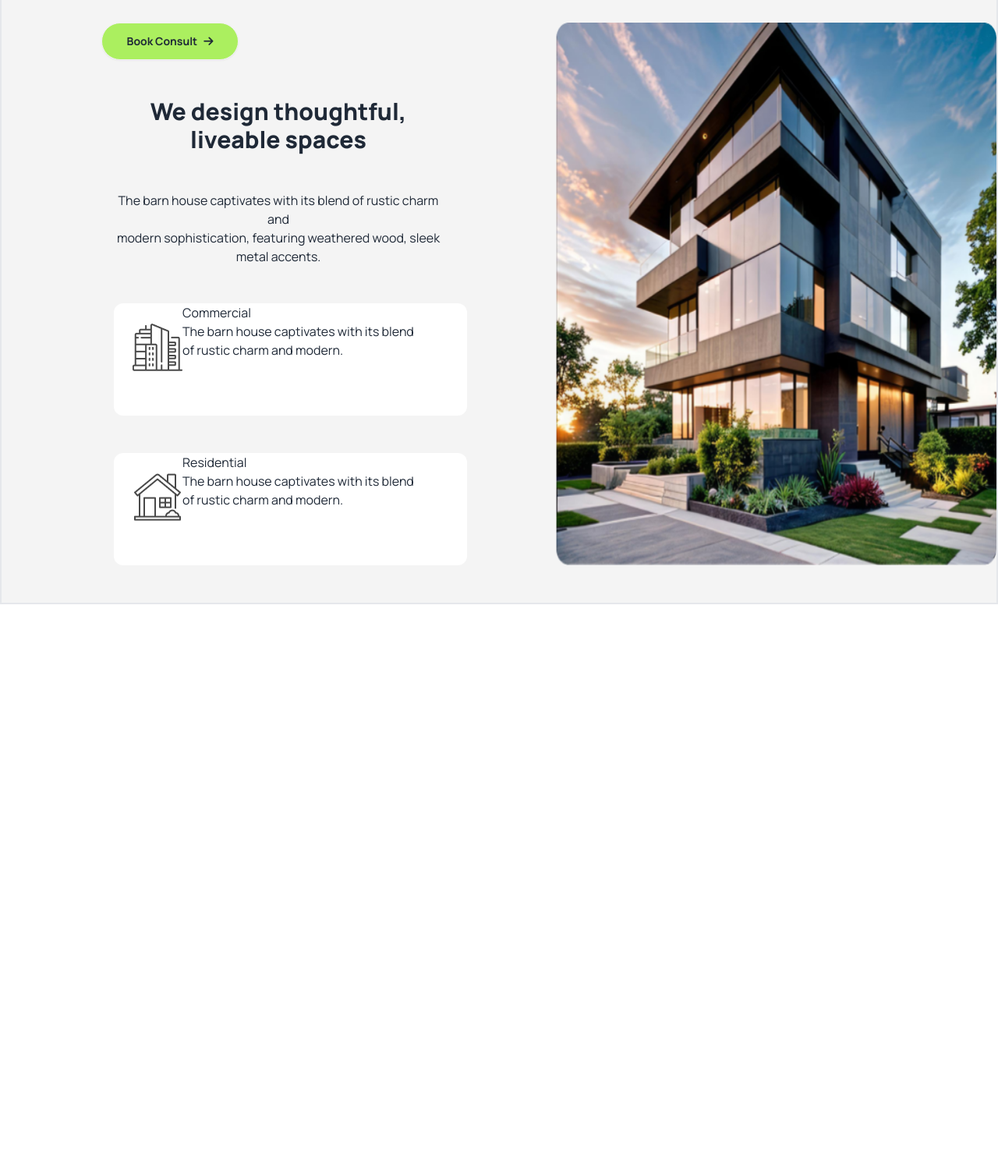
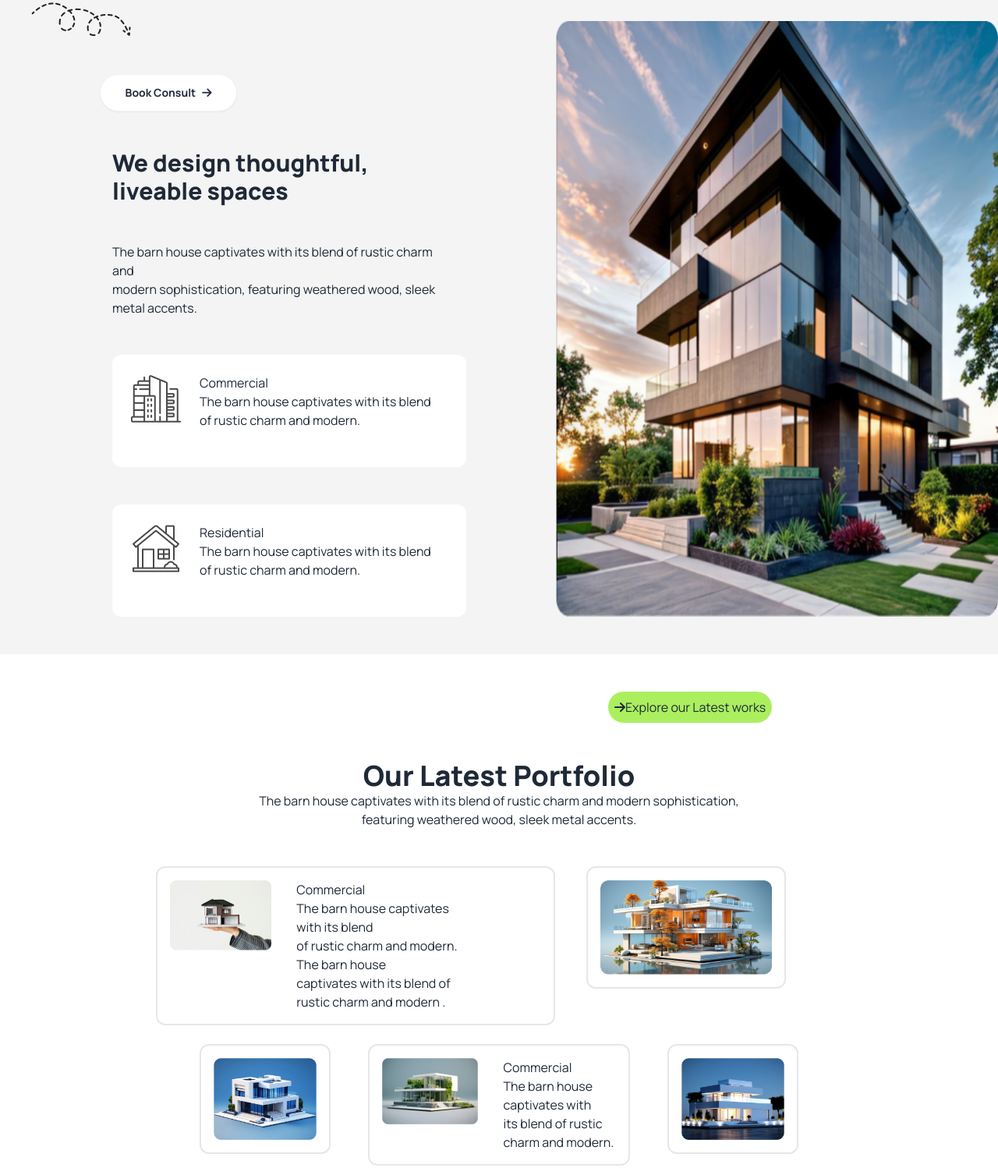
Before and after one commit to tanvirahamad015/Rinterio, a plain HTML site: page index.html in a window 1280 px wide. Shown: the part 923-2421 px from the top of the page at 78% size. Before the commit the page ends 1698 px from the top, so only its background shows below. Drawn offline with nearby package versions, Linux system fonts and the light colour scheme.

Commit message:
3rd part

```diff
--- a/index.html
+++ b/index.html
@@ -33,9 +33,9 @@
 
         </div>
         <div class="">
-            <i class="lg:fa-solid lg:fa-magnifying-glass lg:mr-6 hidden"></i>
-            <i class="lg:fa-solid lg:fa-cart-shopping lg:mr-5 hidden"></i>
-           <button class="lg:btn lg:bg-[#ABEF5F] lg:rounded-3xl lg:font-bold hidden">
+            <i class="lg:fa-solid lg:fa-magnifying-glass lg:mr-6 "></i>
+            <i class="lg:fa-solid lg:fa-cart-shopping lg:mr-5 "></i>
+           <button class="lg:btn lg:bg-[#ABEF5F] lg:rounded-3xl lg:font-bold ">
               Book Consult
                 <i class="fa-solid fa-arrow-right"></i>
               </button>
@@ -56,29 +56,57 @@
 
 <!-- second part -->
 
-    <section class="w-full h-fit border-2 bg-[#F4F4F4] mt-12 lg:flex">
+    <section class="w-full h-fit  bg-[#F4F4F4] mt-12 lg:flex">
 
       <div class="lg:w-2/4">
-        <img class="lg:mt-6 lg:ml-10 hidden" src="./assets/Vector.png" alt="">
-          <button class="btn bg-[#ABEF5F] rounded-3xl font-bold lg:ml-32 ml-28 w-44 mt-12">
+        <img class="lg:mt-6 lg:ml-10 " src="./assets/Vector.png" alt="">
+          <button class="btn bg-white rounded-3xl font-bold lg:ml-32 ml-28 w-44 mt-12">
               Book Consult
                 <i class="fa-solid fa-arrow-right"></i>
               </button>
 
 
-              <h1 class="mt-12 lg:ml-36 lg:text-3xl lg:font-extrabold text-xl ml-8 text-center font-extrabold	">We design thoughtful,<br> liveable spaces</h1>
-              <p class="mt-12 lg:ml-36 text-center	">The barn house captivates with its blend of rustic charm and <br>
+              <h1 class="mt-12 lg:ml-36 lg:text-3xl lg:font-extrabold text-xl ml-8 font-extrabold lg:text-left	">We design thoughtful,<br> liveable spaces</h1>
+              <p class="mt-12 lg:ml-36 text-center lg:text-left	">The barn house captivates with its blend of rustic charm and <br>
                   modern sophistication, featuring weathered wood, sleek metal accents.</p>
 
-                  <div class="lg:w-4/5 w-full h-36 mt-12 w-4/5 bg-white rounded-xl flex lg:ml-36"><div><img class="ml-6 mt-6" src="./assets/commercial.png" alt=""></div> <div><h1>Commercial</h1> <p>The barn house captivates with its blend <br> of rustic charm and modern.</p></div> </div>
+                  <div class="lg:w-4/5 w-full h-36 mt-12 w-4/5 bg-white rounded-xl flex lg:ml-36"><div><img class="ml-6 mt-6" src="./assets/commercial.png" alt=""></div> <div><h1 class="lg:mt-6 lg:ml-6">Commercial</h1> <p class="lg:ml-6">The barn house captivates with its blend <br> of rustic charm and modern.</p></div> </div>
 
 
-                  <div class="lg:w-4/5 w-full h-36 mt-12  bg-white rounded-xl flex lg:ml-36 mb-12"><div><img class="ml-6 mt-6" src="./assets/residential.png" alt=""></div> <div><h1 class="class="ml-6 mt-6"">Residential</h1> <p>The barn house captivates with its blend <br> of rustic charm and modern.</p></div> </div>
+                  <div class="lg:w-4/5 w-full h-36 mt-12  bg-white rounded-xl flex lg:ml-36 mb-12"><div><img class="ml-6 mt-6" src="./assets/residential.png" alt=""></div> <div><h1 class="ml-6 mt-6">Residential</h1> <p class=" lg:ml-6">The barn house captivates with its blend <br> of rustic charm and modern.</p></div> </div>
 
 
       </div>
       <div class="lg:w-2/4 lg:flex lg:ml-36 mb-12"><img class="mt-12" src="./assets/Rectangle.png" alt="">
      </div>
           </section>
+
+<!-- part-3 -->
+<div class="">
+
+<div class=" ml-96 pl-96">  <button class="lg:btn lg:bg-[#ABEF5F] lg:rounded-3xl mt-12 ml-3 mb-12 p-2">
+  <i class="fa-solid fa-arrow-right"></i>Explore our Latest works
+   </button></div>
+  <h1 class="text-4xl font-extrabold text-center">Our Latest Portfolio</h1>
+  <p class="text-center">The barn house captivates with its blend of rustic charm and modern sophistication, <br> featuring weathered wood, sleek metal accents.</p>
+</div>
+<!-- main box -->
+<div class="w-4/5 mx-auto mt-12 h-fit flex">
+  <!-- potom 2 box -->
+  <div class="w-6/12 h-fit border-2 flex mx-auto rounded-xl mr-10 ">
+    <div><img class="p-4" src="./assets/img1.png" alt=""></div>
+    <div class="p-4 mr-24"><h1>Commercial</h1><p>The barn house captivates with its blend <br> of rustic charm and modern. The barn house <br> captivates with its blend of rustic charm and modern .</p></div>
+  </div> <div class="w-3/12 h-fit border-2 rounded-xl mr-36"><img class="p-4" src="./assets/img2.png" alt=""></div>
+
+</div>
+
+<!-- 2nd 3box -->
+
+<div class="w-3/5 h-fit  flex mx-auto mt-6 gap-12 mb-10">
+ <div class="w-3/12 h-fit border-2 rounded-xl"><img class="p-4" src="./assets/img3.png" alt=""></div>
+  <div class="w-6/12 h-fit border-2 flex rounded-xl"><div><img class="p-4" src="./assets/img4.png" alt=""></div><div class="p-4"><h1>Commercial</h1><p>The barn house captivates with <br> its blend of rustic charm and modern. </p></div></div>
+  <div class="w-3/12 h-fit border-2 rounded-xl"><img class="p-4" src="./assets/img5.png" alt=""></div>
+</div>
+
       </body>
       </html>
```
Also changed, not shown: tailwind.config.js (added, +8 -0 lines).
